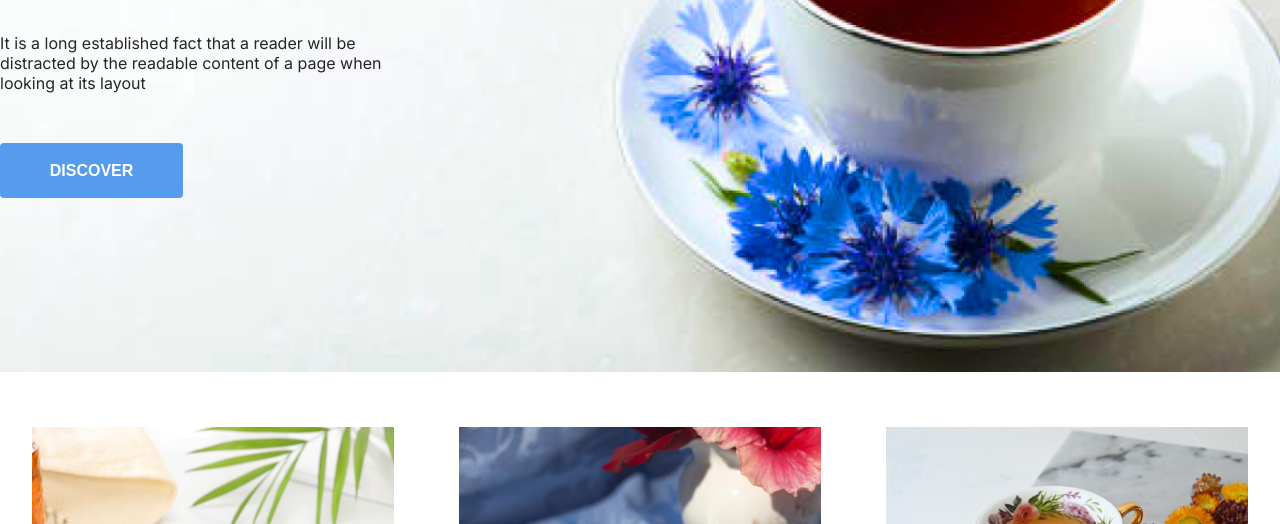
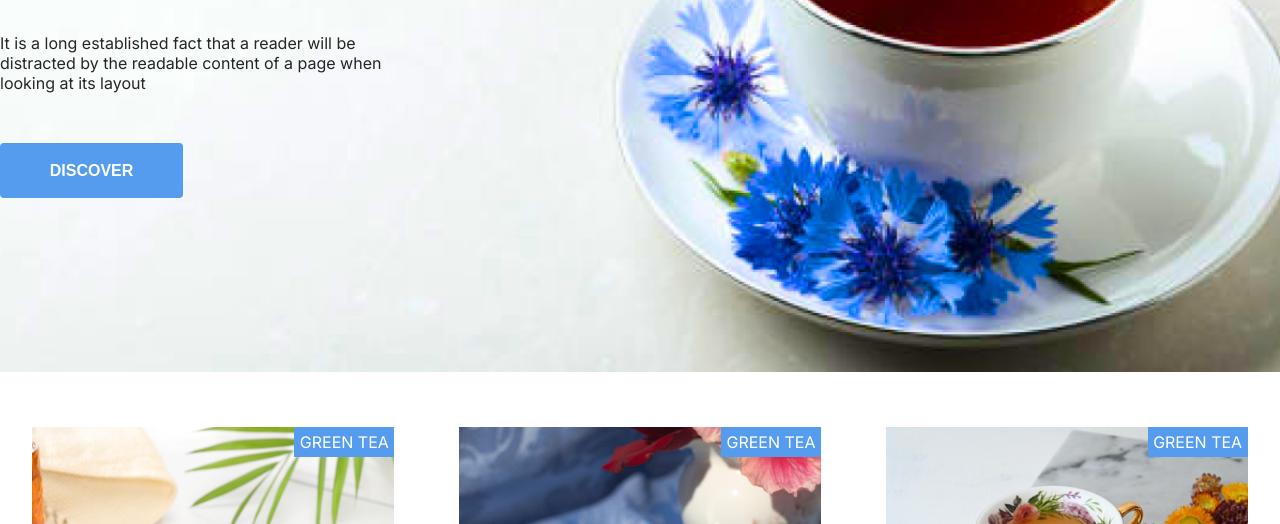
Before and after one commit to nazmul-hossein-nahid/Teahouse-website, a plain HTML site: page index.html in a window 1280 px wide. Shown: the part 428-952 px from the top of the page. Drawn offline with Linux system fonts and the light colour scheme.

Commit message:
added position

```diff
--- a/index.html
+++ b/index.html
@@ -62,12 +62,21 @@
             <div class="tea">
                 <div class="tea-item">
                     <img src="images/tea-1.png">
+                    <div class="box">
+                        <p>GREEN TEA</p>
+                    </div>
                 </div>
                 <div class="tea-item">
                     <img src="images/tea-2.png ">
+                    <div class="box">
+                        <p>GREEN TEA</p>
+                    </div>
                 </div>
                 <div class="tea-item">
                     <img src="images/tea-3.png">
+                    <div class="box">
+                        <p>GREEN TEA</p>
+                    </div>
                 </div>
             </div>
 
--- a/styles/index.css
+++ b/styles/index.css
@@ -166,3 +166,21 @@ a {
     font-weight: 500;
     letter-spacing: 0.4px;
 }
+.tea-item{
+    position: relative;
+}
+.box{
+    position: absolute;
+    background-color: #559CEF;
+    height: 30px;
+    width: 100px;
+    top:0px;
+    right: 0px;
+
+}
+.box p{
+    padding: 5px;
+    text-align: center;
+    color:#fff;
+}
+/*  */
```
